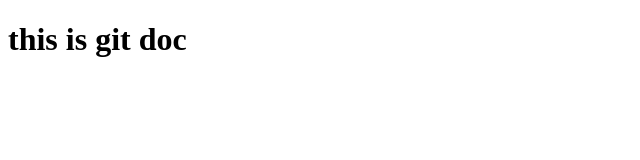
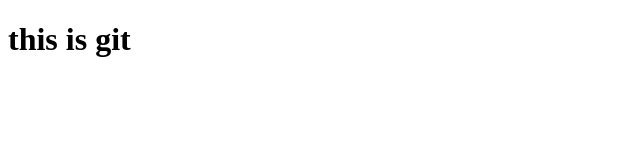
Before and after one commit to mishpachpo/test22, a plain HTML site: page index.html in a window 1280 px wide. Shown: the full height of the page, 0-640 px from the left. Drawn offline with Linux system fonts and the light colour scheme.

Commit message:
remove in index.html

```diff
--- a/index.html
+++ b/index.html
@@ -6,6 +6,6 @@
     <title>Document</title>
 </head>
 <body>
-    <h1>this is git doc</h1>
+    <h1>this is git </h1>
 </body>
 </html>
```
